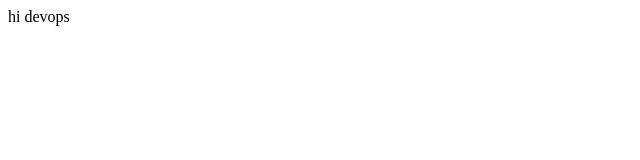
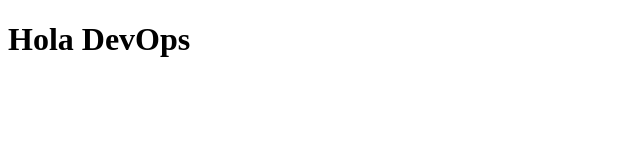
Before and after one commit to WebbiestStew/act1.1, a plain HTML site: page index.html in a window 1280 px wide. Shown: the whole page, without its empty margins (0-640 px from the left). Drawn offline with Linux system fonts and the light colour scheme.

Commit message:
update greeting in index.html to Spanish

```diff
--- a/index.html
+++ b/index.html
@@ -6,6 +6,6 @@
     <title>act1.1</title>
 </head>
 <body>
-    hi devops
+    <h1>Hola DevOps</h1>
 </body>
 </html>
```
